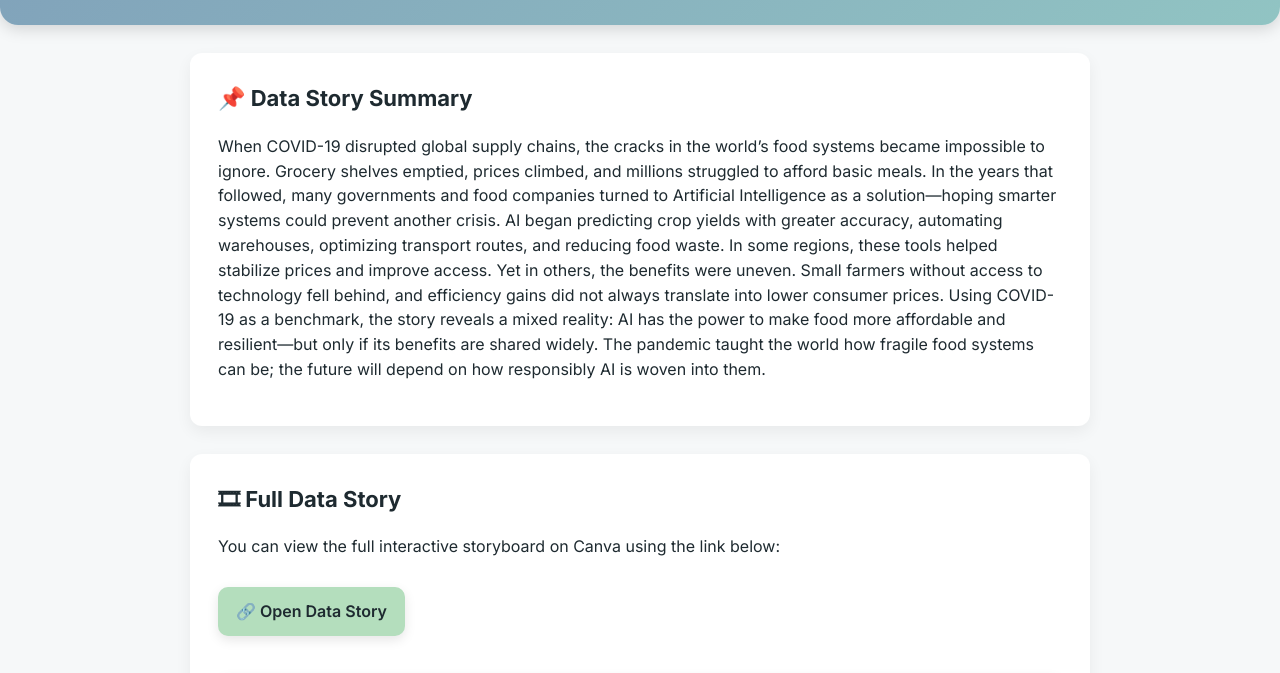
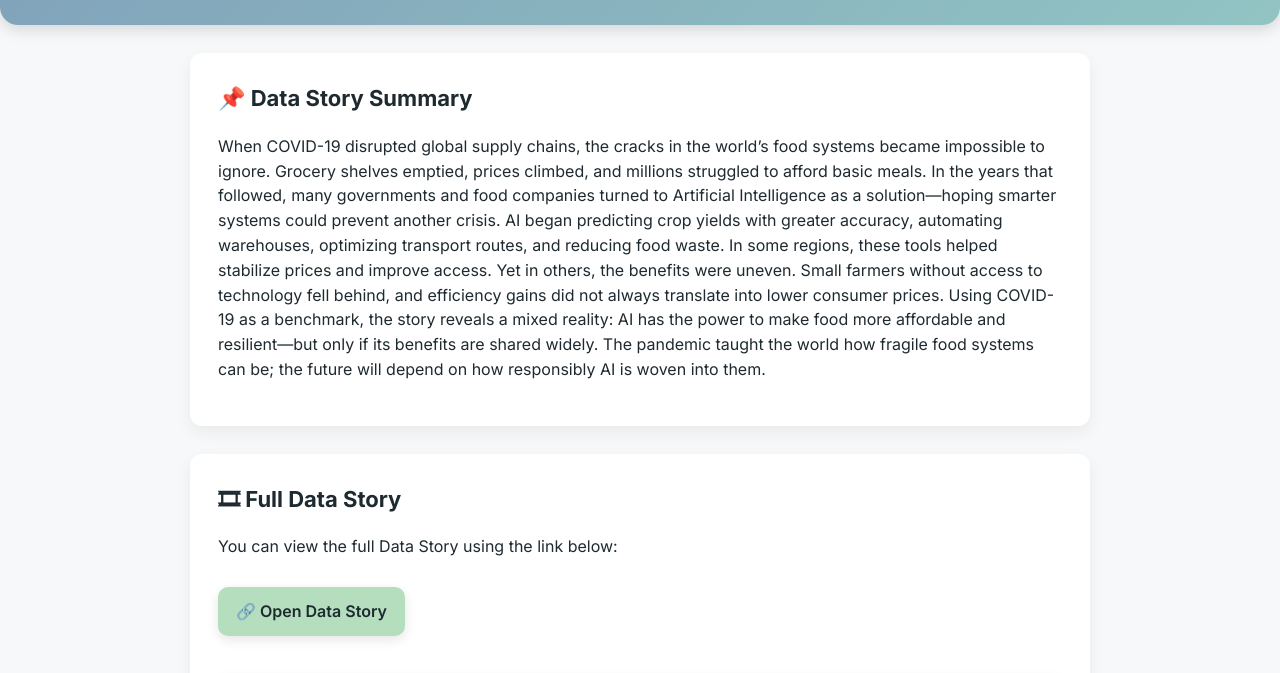
Before and after one commit to kayodeolusanya/Visualization-Portfolio, a plain HTML site: page project4.html in a window 1280 px wide. Shown: the part 111-784 px from the top of the page. Drawn offline with Linux system fonts and the light colour scheme.

Commit message:
Update project4.html

```diff
--- a/project4.html
+++ b/project4.html
@@ -108,7 +108,7 @@ Using COVID-19 as a benchmark, the story reveals a mixed reality: AI has the pow
   <div class="section">
     <h2>🎞 Full Data Story</h2>
 
-    <p>You can view the full interactive storyboard on Canva using the link below:</p>
+    <p>You can view the full Data Story using the link below:</p>
 
     <a class="btn" href="https://drive.google.com/file/d/1SX6vDFHoVoQG9wMnkoxqX7k7fZbGLGM3/view?usp=drivesdk">🔗 Open Data Story</a>
 
```
